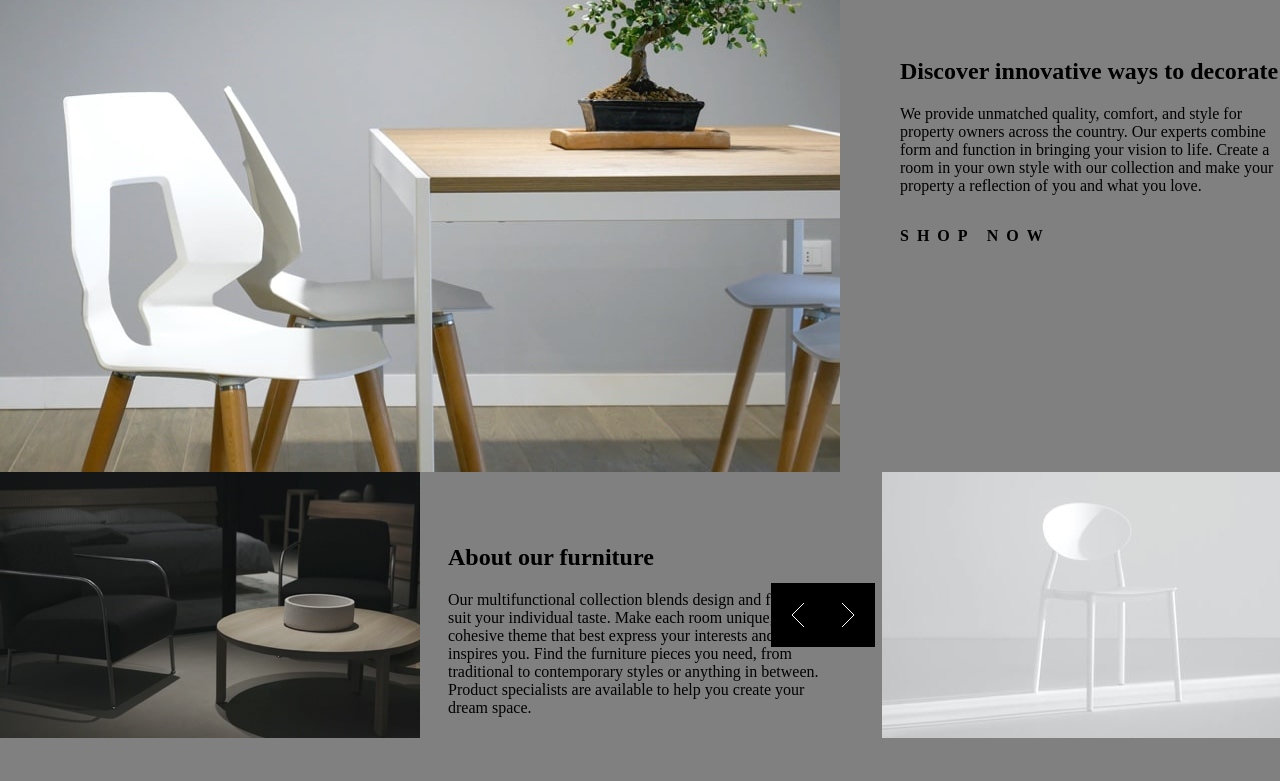
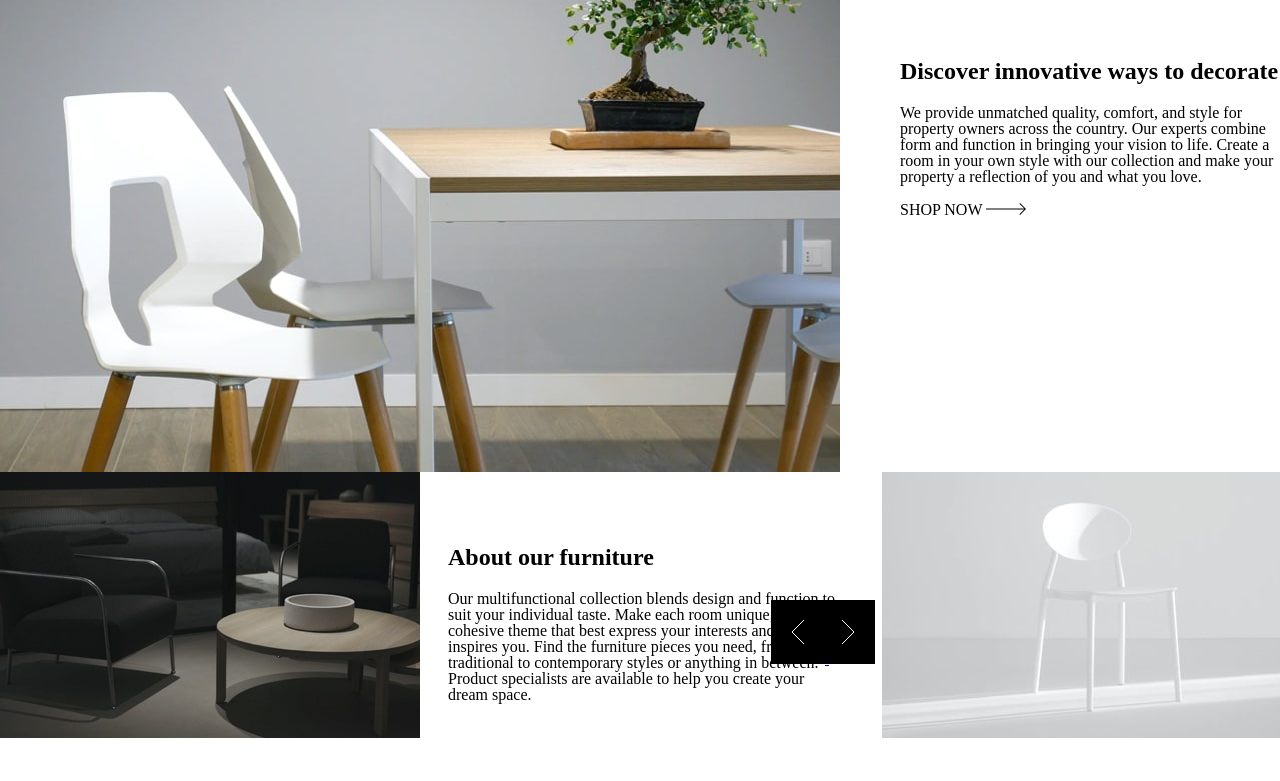
Before and after one commit to awachukwudi/Room, a plain HTML site: page index.html in a window 1280 px wide. Shown: the part 62-843 px from the top of the page. Drawn offline with Linux system fonts and the light colour scheme.

Commit message:
new commit

```diff
--- a/index.html
+++ b/index.html
@@ -34,7 +34,7 @@
         <a href="#">Shop</a>
         <a href="#">About</a>
         <a href="#">Contact</a>
-        </div>
+      </div>
     </nav>
 
     <section class="main-section">
@@ -51,12 +51,22 @@
           collection and make your property a reflection of you and what you
           love.
         </p>
-        <p><h2>SHOP NOW </h2></p>
+        <a href="#">SHOP NOW</a>
+        <img src="./images/icon-arrow.svg" alt="" />
       </div>
 
       <div class="scroll-icons">
-        <img class="left-icon"  src="./images/icon-angle-left.svg" alt="left icon">
-        <img  class="right-icon" src="./images/icon-angle-right.svg" alt="">
+        <a href="#">
+          <img
+            class="left-icon"
+            src="./images/icon-angle-left.svg"
+            alt="left icon"
+          />
+        </a>
+
+        <a href="#">
+          <img class="right-icon" src="./images/icon-angle-right.svg" alt="" />
+        </a>
       </div>
 
       <!--
@@ -73,26 +83,24 @@
     --></section>
 
     <section class="second-section">
-
       <div class="dark-image">
-
-        <img src="./images/image-about-dark.jpg" alt="dark image">
+        <img src="./images/image-about-dark.jpg" alt="dark image" />
       </div>
 
       <div class="about-text">
-
         <h1>About our furniture</h1>
-          <p>
-      Our multifunctional collection blends
-      design and function to suit your individual taste. Make each room unique,
-      or pick a cohesive theme that best express your interests and what
-      inspires you. Find the furniture pieces you need, from traditional to
-      contemporary styles or anything in between. Product specialists are
-      available to help you create your dream space.</p>
+        <p>
+          Our multifunctional collection blends design and function to suit your
+          individual taste. Make each room unique, or pick a cohesive theme that
+          best express your interests and what inspires you. Find the furniture
+          pieces you need, from traditional to contemporary styles or anything
+          in between. Product specialists are available to help you create your
+          dream space.
+        </p>
       </div>
 
       <div class="light-image">
-        <img src="./images/image-about-light.jpg" alt="light image">
+        <img src="./images/image-about-light.jpg" alt="light image" />
       </div>
     </section>
   </body>
--- a/styles.css
+++ b/styles.css
@@ -2,7 +2,9 @@ body {
   margin: 0;
   padding: 0;
   box-sizing: border-box;
-  background-color: grey;
+  background-color: white;
+  width: 100vw;
+  height: 100vh;
 }
 
 nav {
@@ -31,7 +33,7 @@ h2 {
 .scroll-icons {
   position: absolute;
   right: 109px;
-  bottom: 87px;
+  bottom: 70px;
 }
 
 .left-icon {
@@ -88,3 +90,12 @@ h3 {
   margin-left: -14px;
   width: 20%;
 }
+
+.innovative a {
+  color: black;
+  text-decoration: none;
+}
+
+p {
+  line-height: 1rem;
+}
```
